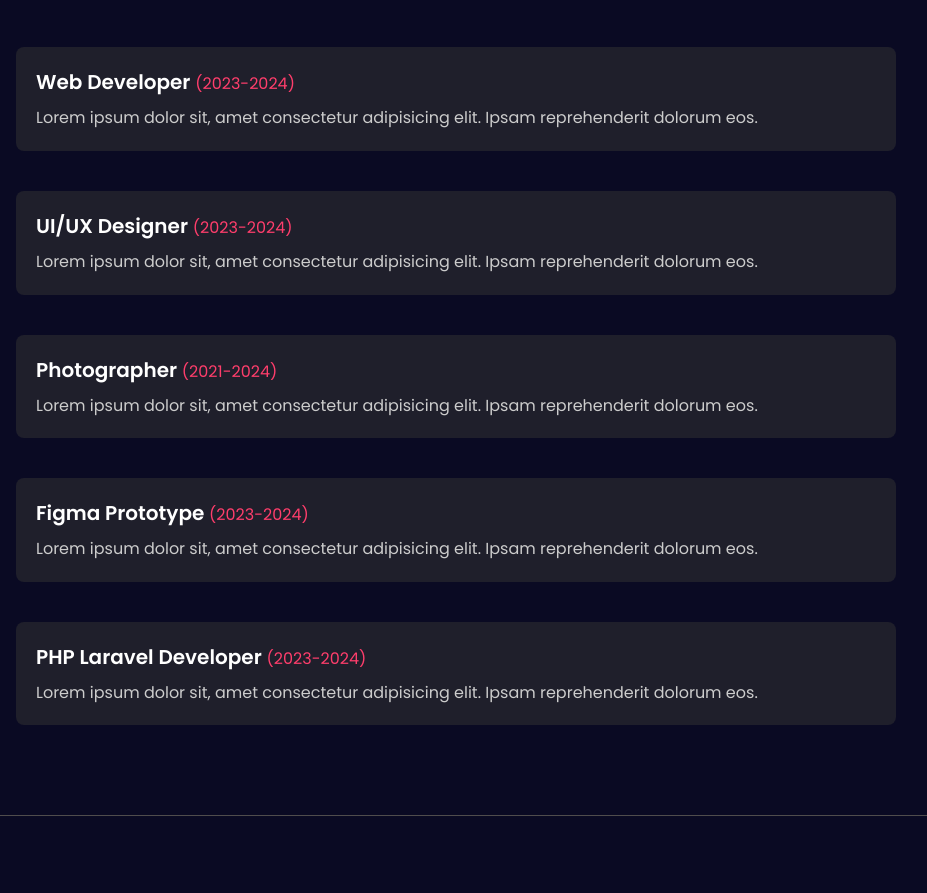
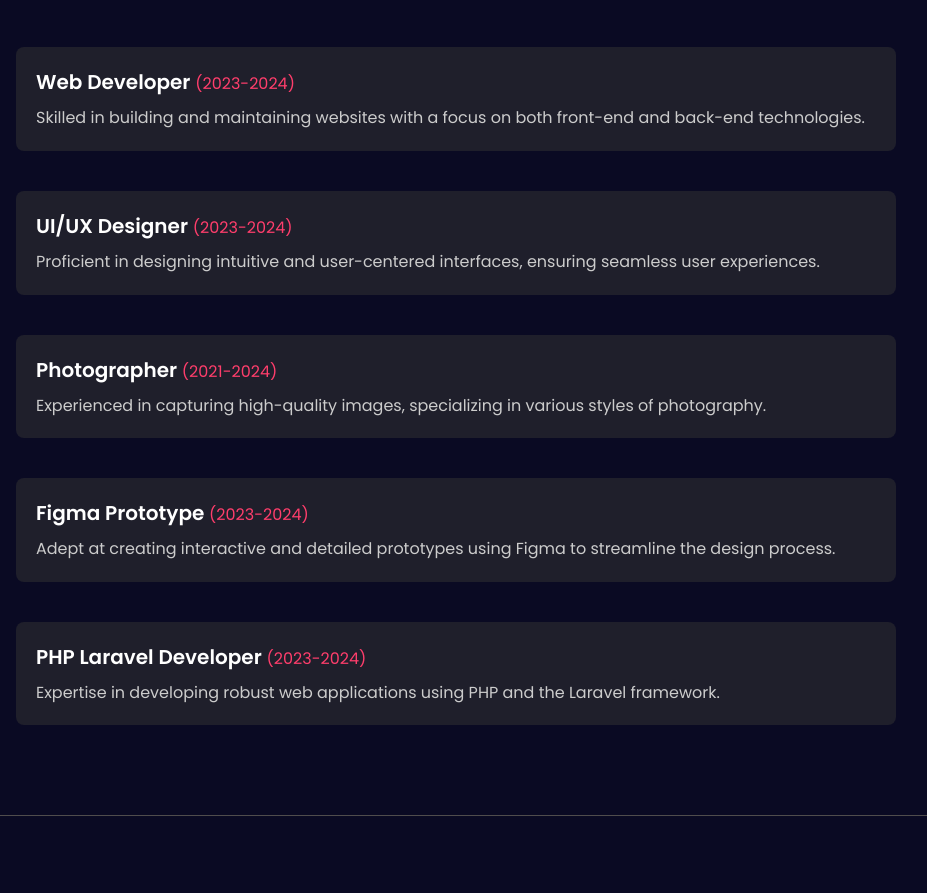
Before and after one commit to Arhams007/Personal-Website, a plain HTML site: page index.html in a window 1280 px wide. Shown: the part 850-1743 px from the top of the page, 224-1151 px from the left. Drawn offline with nearby package versions, Linux system fonts and the light colour scheme.

Commit message:
update-data

```diff
--- a/index.html
+++ b/index.html
@@ -60,8 +60,7 @@
             <div class="timeline-content">
               <h4>Web Developer <span>(2023-2024)</span></h4>
               <p>
-                Lorem ipsum dolor sit, amet consectetur adipisicing elit. Ipsam
-                reprehenderit dolorum eos.
+                Skilled in building and maintaining websites with a focus on both front-end and back-end technologies.
               </p>
             </div>
           </div>
@@ -73,8 +72,7 @@
             <div class="timeline-content">
               <h4>UI/UX Designer <span>(2023-2024)</span></h4>
               <p>
-                Lorem ipsum dolor sit, amet consectetur adipisicing elit. Ipsam
-                reprehenderit dolorum eos.
+                Proficient in designing intuitive and user-centered interfaces, ensuring seamless user experiences.
               </p>
             </div>
           </div>
@@ -89,8 +87,7 @@
             <div class="timeline-content">
               <h4>Photographer <span>(2021-2024)</span></h4>
               <p>
-                Lorem ipsum dolor sit, amet consectetur adipisicing elit. Ipsam
-                reprehenderit dolorum eos.
+                Experienced in capturing high-quality images, specializing in various styles of photography.
               </p>
             </div>
           </div>
@@ -102,8 +99,7 @@
             <div class="timeline-content">
               <h4>Figma Prototype <span>(2023-2024)</span></h4>
               <p>
-                Lorem ipsum dolor sit, amet consectetur adipisicing elit. Ipsam
-                reprehenderit dolorum eos.
+                Adept at creating interactive and detailed prototypes using Figma to streamline the design process.
               </p>
             </div>
           </div>
@@ -115,8 +111,7 @@
             <div class="timeline-content">
               <h4>PHP Laravel Developer <span>(2023-2024)</span></h4>
               <p>
-                Lorem ipsum dolor sit, amet consectetur adipisicing elit. Ipsam
-                reprehenderit dolorum eos.
+                Expertise in developing robust web applications using PHP and the Laravel framework.
               </p>
             </div>
           </div>
```
